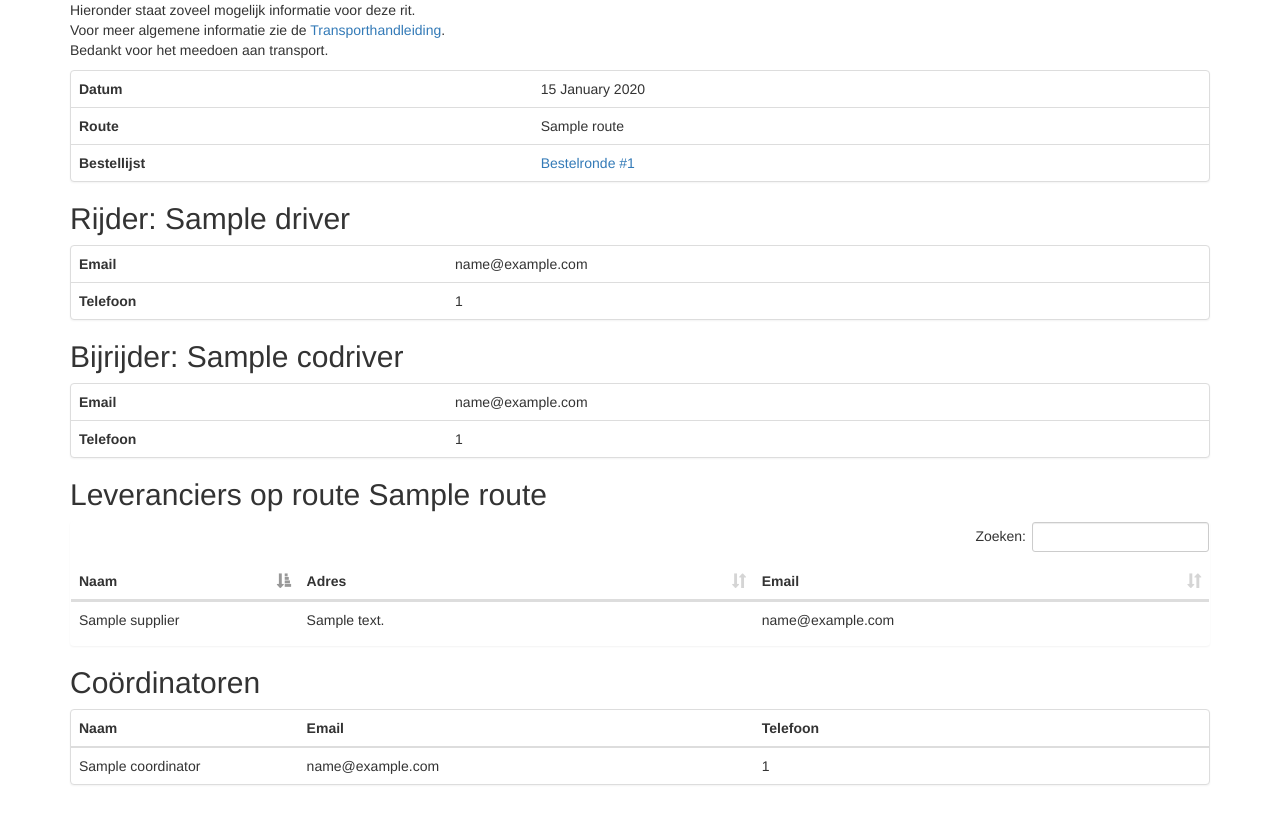
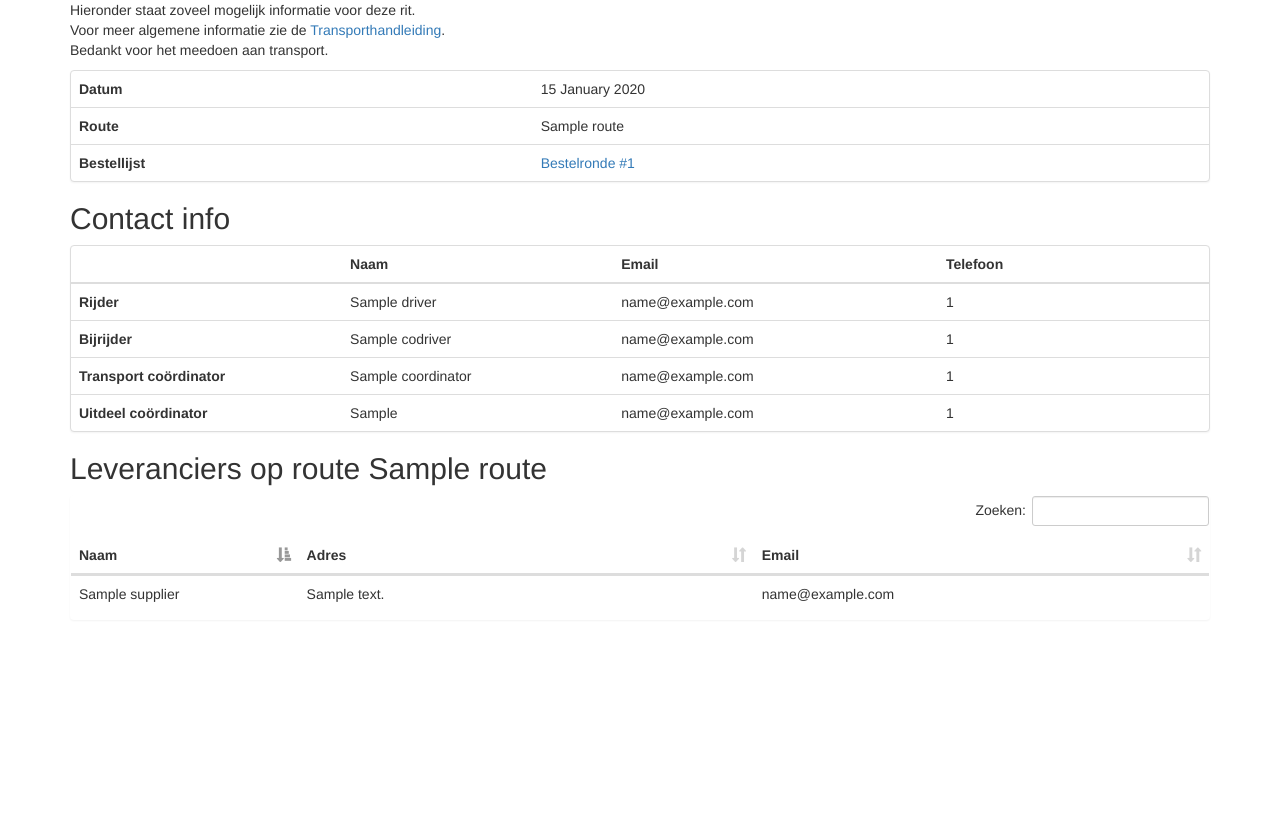
Before and after one commit to VOKO-Utrecht/voko, a Django app: template webapp/templates/transport/ride.html in a window 1280 px wide. Shown: the part 140-975 px from the top of the page. After the commit the page ends 742 px from the top, so only its background shows below. Run offline with Django 3.2, Linux system fonts and the light colour scheme; the template is opened without the code that fills it: most values are stand-ins (such as "Sample title", 1, 10 or a date in 2020); some libraries are stand-ins or nearby versions.

Commit message:
Distribution coordinator

```diff
--- a/webapp/templates/transport/ride.html
+++ b/webapp/templates/transport/ride.html
@@ -27,36 +27,48 @@
     </tbody>
   </table>
 </div>
-<h2>Rijder: {{ object.driver }}</h2>
+<h2>Contact info</h2>
 <div class="panel panel-default">
   <table class="table">
+    <thead>
+      <tr>
+        <th></th>
+        <th>Naam</th>
+        <th>Email</th>
+        <th>Telefoon</th>
+      </tr>
+    </thead>
     <tbody>
       <tr>
-        <td><strong>Email</strong></td>
-        <td>{{ object.driver.email }}</td>
+        <td class="col-md-1"><strong>Rijder</strong></td>
+        <td class="col-md-1">{{ object.driver }}</td>
+        <td class="col-md-1">{{ object.driver.email }}</td>
+        <td class="col-md-1">{{ object.driver.userprofile.phone_number }}</td>
       </tr>
       <tr>
-        <td><strong>Telefoon</strong></td>
-        <td>{{ object.driver.userprofile.phone_number }}</td>
+        <td class="col-md-1"><strong>Bijrijder</strong></td>
+        <td class="col-md-1">{{ object.codriver }}</td>
+        <td class="col-md-1">{{ object.codriver.email }}</td>
+        <td class="col-md-1">{{ object.codriver.userprofile.phone_number }}</td>
+      </tr>
+      {% for coordinator in object.coordinators.all %}
+        <tr>
+          <td class="col-md-1"><strong>Transport coördinator</strong></td>
+          <td class="col-md-1">{{ coordinator }}</td>
+          <td class="col-md-1">{{ coordinator.email }}</td>
+          <td class="col-md-1">{{ coordinator.userprofile.phone_number }}</td>
+        </tr>
+      {% endfor %}
+      <tr>
+        <td class="col-md-1"><strong>Uitdeel coördinator</strong></td>
+        <td class="col-md-1">{{ object.distribution_coordinator }}</td>
+        <td class="col-md-1">{{ object.distribution_coordinator.email }}</td>
+        <td class="col-md-1">{{ object.distribution_coordinator.userprofile.phone_number }}</td>
       </tr>
     </tbody>
   </table>
 </div>
-<h2>Bijrijder: {{ object.codriver }}</h2>
-<div class="panel panel-default">
-  <table class="table">
-    <tbody>
-      <tr>
-        <td><strong>Email</strong></td>
-        <td>{{ object.codriver.email }}</td>
-      </tr>
-      <tr>
-        <td><strong>Telefoon</strong></td>
-        <td>{{ object.codriver.userprofile.phone_number }}</td>
-      </tr>
-    </tbody>
-  </table>
-</div>
+
 <h2>Leveranciers op route {{ object.route }}</h2>
 <div class="panel" >
   <table class="table" id="suppliers-table">
@@ -73,28 +85,6 @@
             <td class="col-md-1">{{ supplier.name }}</td>
             <td class="col-md-2">{{ supplier.address }}</td>
             <td class="col-md-2">{{ supplier.email }}</td>
-        </tr>
-        {% endfor %}
-    </tbody>
-  </table>
-</div>
-
-<h2>Coördinatoren</h2>
-<div class="panel panel-default">
-  <table class="table">
-    <thead>
-      <tr>
-        <th>Naam</th>
-        <th>Email</th>
-        <th>Telefoon</th>
-      </tr>
-    </thead>
-    <tbody>
-      {% for coordinator in object.coordinators.all %}
-        <tr>
-            <td class="col-md-1">{{ coordinator }}</td>
-            <td class="col-md-2">{{ coordinator.email }}</td>
-            <td class="col-md-2">{{ coordinator.userprofile.phone_number }}</td>
         </tr>
         {% endfor %}
     </tbody>
--- a/webapp/transport/mixins.py
+++ b/webapp/transport/mixins.py
@@ -8,6 +8,7 @@ class UserIsInvolvedMixin(AccessMixin):
         if (
             request.user != ride.driver and
             request.user != ride.codriver and
+            request.user != ride.distribution_coordinator and
             request.user not in ride.coordinators.all() and
             not request.user.groups.filter(
                 name='Transportcoordinatoren'
--- a/webapp/transport/models.py
+++ b/webapp/transport/models.py
@@ -56,6 +56,10 @@ class Ride(TimeStampedModel):
     def suppliers(self):
         return self.order_round.suppliers
 
+    @property
+    def distribution_coordinator(self):
+        return self.order_round.distribution_coordinator
+
     def save(self, **kwargs):
         self.slug = slugify('{}-{}'.format(self.date_str, self.route))
         return super(Ride, self).save(**kwargs)
--- a/webapp/transport/views.py
+++ b/webapp/transport/views.py
@@ -18,7 +18,8 @@ class Schedule(LoginRequiredMixin, ListView):
             rides = models.Ride.objects.filter(
                 Q(driver=user) |
                 Q(codriver=user) |
-                Q(coordinators__id__exact=user.id)
+                Q(coordinators__id__exact=user.id) |
+                Q(order_round__distribution_coordinator=user)
             )
 
         return rides.filter(
```
Also changed, not shown: webapp/ordering/models.py (+7 -0 lines), webapp/ordering/migrations/0077_orderround_distribution_coordinator.py (added).
